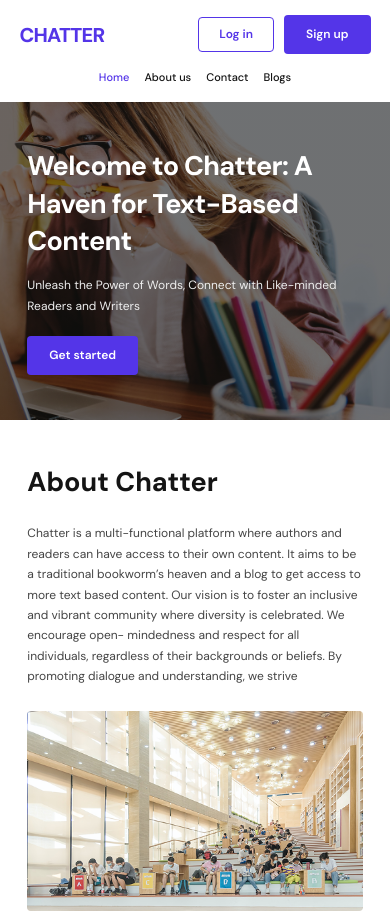
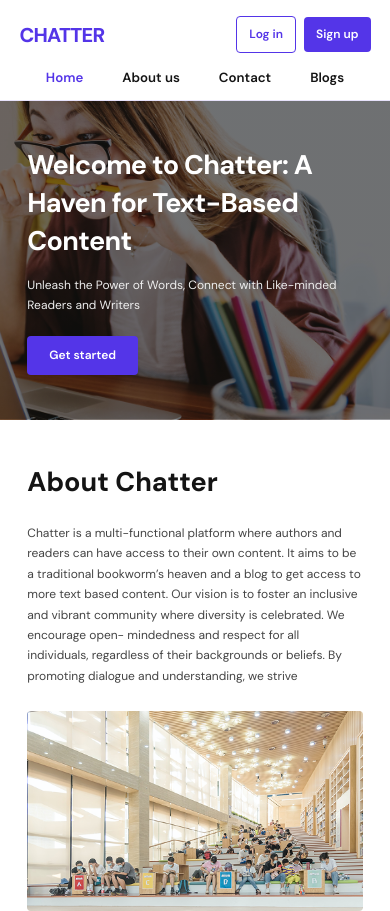
Before and after one commit to AgunloyeOS/first-semester-project-exam, a plain HTML site: page index.html in a window 390 px wide. Shown: the top 911 px of the page. Drawn offline with Linux system fonts and the light colour scheme.

Commit message:
Refine Chatter mobile navigation

```diff
--- a/styles.css
+++ b/styles.css
@@ -524,23 +524,34 @@ footer {
 
 @media (max-width: 480px) {
 
-    .navbar {
-        padding: 15px 5%;
+        .navbar {
+        padding: 16px 5% 12px;
+        gap: 14px 8px;
+        border-bottom: 1px solid #e7e2fb;
     }
 
-
-    .logo {
+    .navbar .logo {
         font-size: 20px;
     }
 
-
     .nav-buttons {
-        gap: 10px;
+        gap: 8px;
+        white-space: nowrap;
     }
 
+    .nav-buttons .login,
+    .nav-buttons .primary-button {
+        padding: 8px 12px;
+        font-size: 12px;
+    }
 
     .nav-links {
-        font-size: 11px;
+        justify-content: center;
+        flex-wrap: nowrap;
+        gap: clamp(22px, 10vw, 44px);
+        font-size: clamp(12px, 3.4vw, 15px);
+        font-weight: 600;
+        white-space: nowrap;
     }
 
 
```
